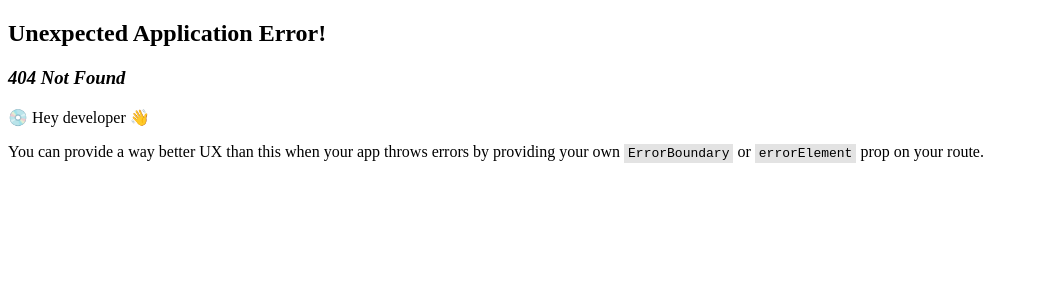
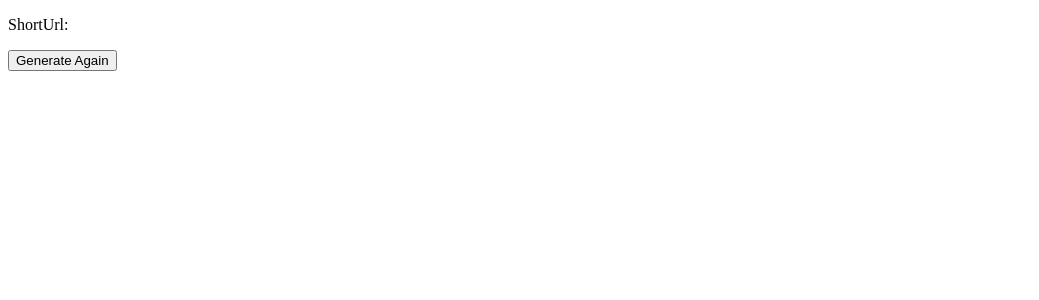
Before and after one commit to ychandana3/urlshortener, a React (Create React App) app in the folder views/: page /update-short-url in a window 1280 px wide. Before the commit this address had no page. Shown: the top 300 px of the page, without its empty margins (0-1039 px from the left). Built offline with nearby package versions, Linux system fonts and the light colour scheme.

Commit message:
Added a new route

```diff
--- a/views/src/ShortUrl.js
+++ b/views/src/ShortUrl.js
@@ -1,8 +1,12 @@
+import { NavLink } from "react-router-dom";
+
 const ShortUrl = () => {
     return(
         <div>
             <p>ShortUrl: </p>
-            <button>Generate Again</button>
+            <NavLink to = '/update-short-url'>
+                <button>Generate Again</button>
+            </NavLink>
         </div>
     )
 }
```
Also changed, not shown: views/src/App.js (+5 -2 lines).
